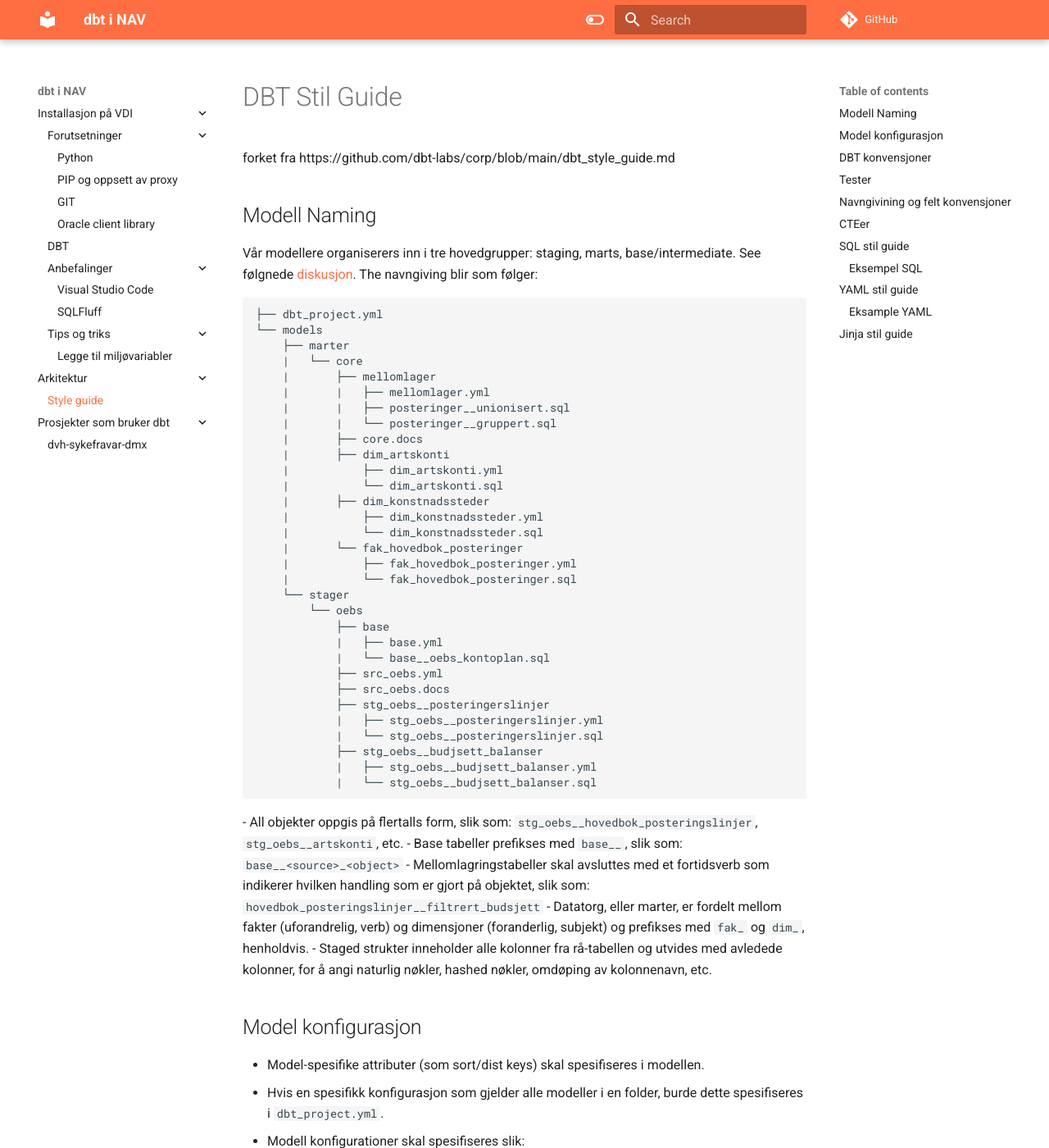
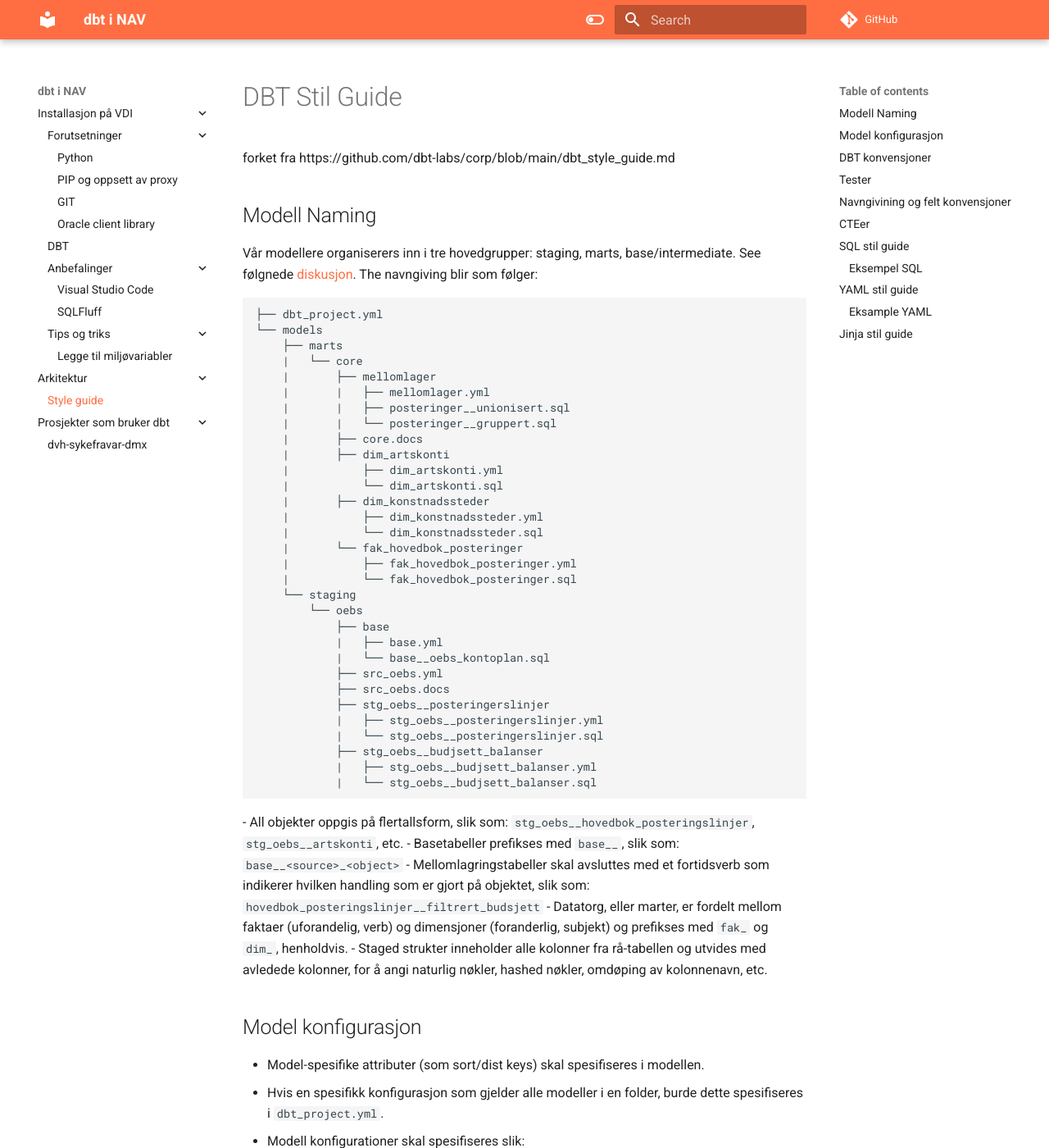
Before and after one commit to navikt/dbt-i-nav, an MkDocs documentation site: the page built from docs/arkitektur/style_guide.md, in a window 1280 px wide and 1400 px high. Shown: the whole window at 82% size. Built offline with MkDocs 1.6.1 and Material for MkDocs 9.7.7, drawn with Linux system fonts in a browser that asks for light colours; comment, search, counter and statistics services are not loaded; some of the changed text lies outside the part shown.

Commit message:
Endret til marts og staging, og la på litt bakgrunnsinfo for hvorfor vi bruker CTEer.

````diff
--- a/docs/arkitektur/style_guide.md
+++ b/docs/arkitektur/style_guide.md
@@ -13,7 +13,7 @@
 ```
 ├── dbt_project.yml
 └── models
-    ├── marter
+    ├── marts
     |   └── core
     |       ├── mellomlager
     |       |   ├── mellomlager.yml
@@ -29,7 +29,7 @@
     |       └── fak_hovedbok_posteringer
     |           ├── fak_hovedbok_posteringer.yml
     |           └── fak_hovedbok_posteringer.sql
-    └── stager
+    └── staging
         └── oebs
             ├── base
             |   ├── base.yml
@@ -43,10 +43,10 @@
             |   ├── stg_oebs__budjsett_balanser.yml
             |   └── stg_oebs__budjsett_balanser.sql
 ```
-- All objekter oppgis på flertalls form, slik som: `stg_oebs__hovedbok_posteringslinjer`, `stg_oebs__artskonti`, etc.
-- Base tabeller prefikses med `base__`, slik som: `base__<source>_<object>`
+- All objekter oppgis på flertallsform, slik som: `stg_oebs__hovedbok_posteringslinjer`, `stg_oebs__artskonti`, etc.
+- Basetabeller prefikses med `base__`, slik som: `base__<source>_<object>`
 - Mellomlagringstabeller skal avsluttes med et fortidsverb som indikerer hvilken handling som er gjort på objektet, slik som: `hovedbok_posteringslinjer__filtrert_budsjett`
-- Datatorg, eller marter, er fordelt mellom fakter (uforandrelig, verb) og dimensjoner (foranderlig, subjekt) og prefikses med `fak_` og `dim_`, henholdvis.
+- Datatorg, eller marter, er fordelt mellom faktaer (uforandelig, verb) og dimensjoner (foranderlig, subjekt) og prefikses med `fak_` og `dim_`, henholdvis.
 - Staged strukter inneholder alle kolonner fra rå-tabellen og utvides med avledede kolonner, for å angi naturlig nøkler, hashed nøkler, omdøping av kolonnenavn, etc.
 
 ## Model konfigurasjon
````
Also changed, not shown: other parts of docs/arkitektur/style_guide.md (+2 -2 lines).
